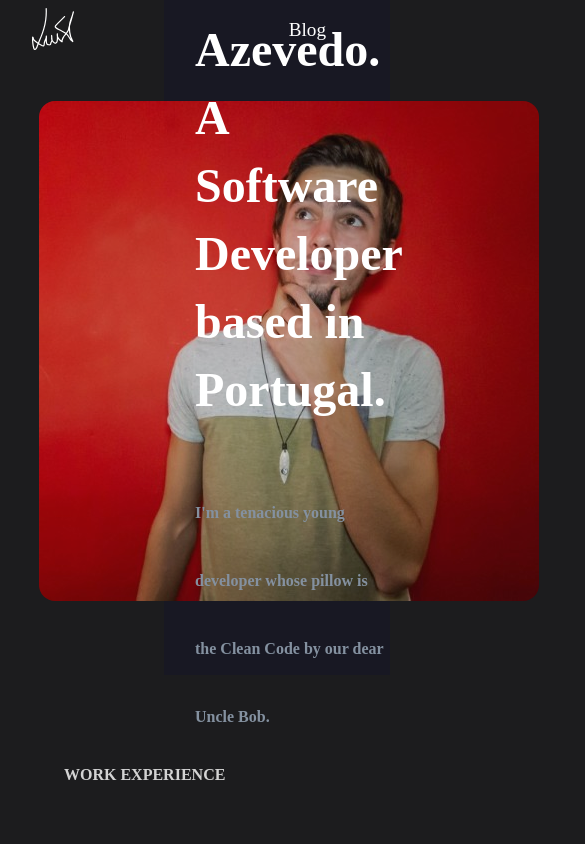
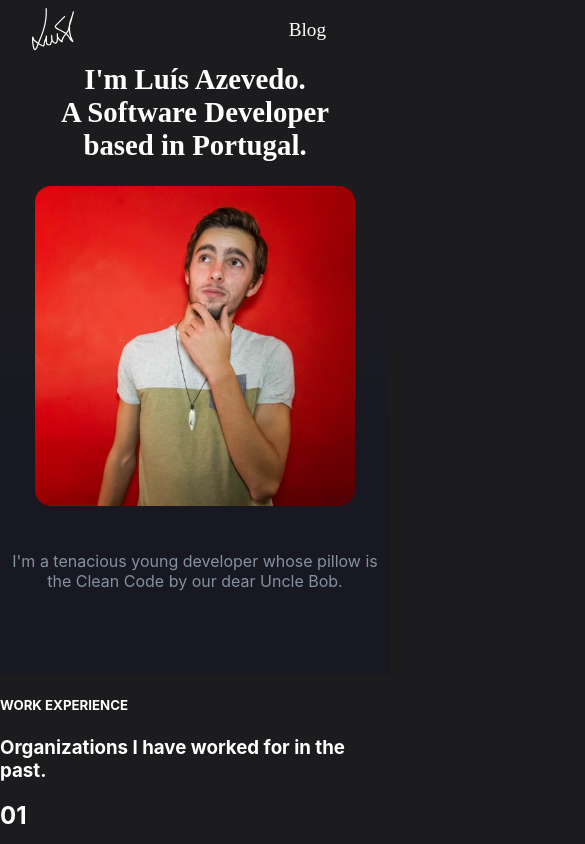
Before and after one commit to luisazevedo01/azevedoluis-website, a React (Create React App) app: page / in a window 390 px wide. Shown: the top 844 px of the page, 585 px wide, since content can reach past the window. Built offline with nearby package versions, Linux system fonts and the light colour scheme.

Commit message:
FIX: mobile first home-snapshot // TODO: stack/work/about/footer responsiveness

```diff
--- a/src/components/Footer/Footer.styles.scss
+++ b/src/components/Footer/Footer.styles.scss
@@ -1,5 +1,6 @@
 @import "/src/_variables.scss";
 
+@media screen and (min-width: 500px) {
   .footer-container {
     height: 20vh;
     background-color: $secondary-background-color;
@@ -18,7 +19,6 @@
 
       header {
         img {
-        width: 80px;
           border-radius: 50%;
         }
 
@@ -41,7 +41,6 @@
       flex-basis: 50%;
 
       ul {
-
         li {
           margin: 16px 32px;
           font-weight: bold;
@@ -60,3 +59,4 @@
       }
     }
   }
+}
--- a/src/components/Footer/Footer.tsx
+++ b/src/components/Footer/Footer.tsx
@@ -10,7 +10,7 @@ const Footer = () => {
     <div className="footer-container">
       <section className="footer-container_copyrights">
         <header>
-          <img src={NFTPfp} alt="NFT" />
+          <img src={NFTPfp} width="40%" alt="NFT" />
           <section>
             <a
               target="_blank"
--- a/src/components/Header/Header.styles.scss
+++ b/src/components/Header/Header.styles.scss
@@ -1,10 +1,9 @@
 @import "/src/_variables.scss";
 
 .header {
-  position: absolute;
-  left: 0;
-  right: 0;
+  position: fixed;
   z-index: 100;
+  width: 100%;
   display: flex;
   height: $header-height;
   justify-content: space-between;
--- a/src/components/Header/Header.tsx
+++ b/src/components/Header/Header.tsx
@@ -1,4 +1,5 @@
 import { useEffect, useState } from "react";
+import { ImCross } from "react-icons/im";
 import { Link, useLocation } from "react-router-dom";
 import { ReactComponent as SignatureIcon } from "../../assets/signature.svg";
 import "./Header.styles.scss";
@@ -18,6 +19,7 @@ const Header = () => {
       </Link>
       <ul>
         <li>
+          {!active.includes("/blog") ? (
             <Link
               className={
                 active.includes("/blog") ? "header_link-active" : "header_link"
@@ -26,6 +28,11 @@ const Header = () => {
             >
               Blog
             </Link>
+          ) : (
+            <Link to="/">
+              <ImCross size="small" />
+            </Link>
+          )}
         </li>
       </ul>
     </div>
--- a/src/index.scss
+++ b/src/index.scss
@@ -1,9 +1,15 @@
 @import "/src/_variables.scss";
 
+#root {
+    max-width: 100vw;
+}
+
 body {
+  width: 100%;
   background-color: $primary-background-color;
   color: white;
   margin: 0;
+  padding: 0;
   font-family: -apple-system, BlinkMacSystemFont, "Segoe UI", "Roboto", "Oxygen",
     "Ubuntu", "Cantarell", "Fira Sans", "Droid Sans", "Helvetica Neue",
     sans-serif;
--- a/src/views/Home/About/About.styles.scss
+++ b/src/views/Home/About/About.styles.scss
@@ -1,4 +1,5 @@
-.home_values-container {
+@media screen and (min-width: 500px) {
+  .home_values-container {
     height: 65vh;
     display: flex;
     justify-content: stretch;
@@ -34,3 +35,4 @@
       justify-content: center;
     }
   }
+}
--- a/src/views/Home/Home.styles.scss
+++ b/src/views/Home/Home.styles.scss
@@ -1,55 +1,89 @@
 @import "/src/_variables.scss";
 
 .home {
+  position: relative;
   display: flex;
   flex-direction: column;
+  max-width: 100%;
 
-  .home_snapshot-container {
+  &_snapshot {
+    position: relative;
     height: 80vh;
-    position: relative;
-    display: flex;
-    flex-direction: row;
+    background: linear-gradient(
+      to bottom,
+      $primary-background-color 30%,
+      $secondary-background-color 70%
+    );
 
-    .home_picture {
-      z-index: 1;
-      padding-top: 12vh;
-      padding-left: 10vw;
+    &:first-child {
+      text-align: center;
+    }
+
+    img {
+      margin-top: 22vh;
+      width: 320px;
+      border-radius: 16px;
+    }
+
+    h1 {
+      position: absolute;
+      width: 100%;
+      left: 50%;
+      transform: translate(-50%, -50%);
+      top: 88px;
+      font-size: 1.8rem;
+      font-family: $primary-font-family;
+    }
+
+    p {
+      padding: 3vh 12px 0 12px;
+      color: $secondary-font-color;
+    }
+  }
+}
+@media screen and (min-width: 500px) {
+  .home {
+    &_snapshot {
+      height: 75vh;
+      background: linear-gradient(
+        to right,
+        $primary-background-color 30%,
+        $secondary-background-color 70%
+      );
+
+      &:first-child {
+        text-align: left;
+      }
 
       img {
+        position: absolute;
+        margin-top: 88px;
+        opacity: 0.8;
+        left: 12vw;
         width: 500px;
-        opacity: 0.8;
         border-radius: 16px;
 
         &:hover {
           opacity: 1;
         }
       }
-    }
-
-    .home_description {
-      position: absolute;
-      display: flex;
-      top: 0;
-      right: 0;
-      width: 50vw;
-      height: 80vh;
-      background-color: $secondary-background-color;
-      flex-direction: column;
-      justify-content: center;
-      font-size: 2rem;
-      line-height: 68px;
-      font-family: $primary-font-family;
-      font-style: normal;
-      font-weight: bold;
-      padding-left: 8vw;
 
       h1 {
-        z-index: 2;
+        top: 128px;
+        left: 52vw;
+
+        transform: translate(0, 0);
+        font-size: 2rem;
+        line-height: 64px;
+        font-family: $primary-font-family;
       }
 
       p {
-        z-index: 2;
-        font-size: medium;
+        bottom: 5vh;
+        left: 52vw;
+        position: absolute;
+        line-height: 1.8rem;
+        width: 44vw;
         color: $secondary-font-color;
       }
     }
--- a/src/views/Home/Home.tsx
+++ b/src/views/Home/Home.tsx
@@ -9,22 +9,18 @@ import About from "./About/About";
 const Home = () => {
   return (
     <div className="home">
-      <div className="home_snapshot-container">
-        <section className="home_picture">
+      <section className="home_snapshot">
         <img src={personalPicture} alt="Profile" />
-        </section>
-        <section className="home_description">
         <h1>
           I'm Luís Azevedo.
           <br /> A Software Developer
           <br /> based in Portugal.
         </h1>
         <p>
-            I'm a tenacious young developer whose pillow is the Clean Code by
-            our dear Uncle Bob.
+          I'm a tenacious young developer whose pillow is the Clean Code by our
+          dear Uncle Bob.
         </p>
       </section>
-      </div>
       <Work />
       <About />
       <Stack />
--- a/src/views/Home/Stack/Stack.styles.scss
+++ b/src/views/Home/Stack/Stack.styles.scss
@@ -1,5 +1,6 @@
 @import "/src/_variables.scss";
 
+@media screen and (min-width: 500px) {
 .stack-container {
   display: flex;
   align-items: center;
@@ -56,4 +57,4 @@
       color: $secondary-font-color;
     }
   }
-}
+}}
--- a/src/views/Home/Work/Work.styles.scss
+++ b/src/views/Home/Work/Work.styles.scss
@@ -1,18 +1,17 @@
-.home_work-container {
+
+
+@media screen and (min-width: 500px){
+ .home_work-container {
   height: 85vh;
   font-family: "Sen";
   padding: 64px;
 
   header {
     h5 {
-      width: 168px;
       font-style: normal;
-      font-weight: 700;
       font-size: 16px;
     }
     h3 {
-      width: 700px;
-      font-weight: 700;
       font-size: 55px;
       line-height: 66px;
     }
@@ -35,3 +34,4 @@
     color: lightgrey;
   }
 }
+}
```
Lines whose indentation alone changed are shown as unchanged.
